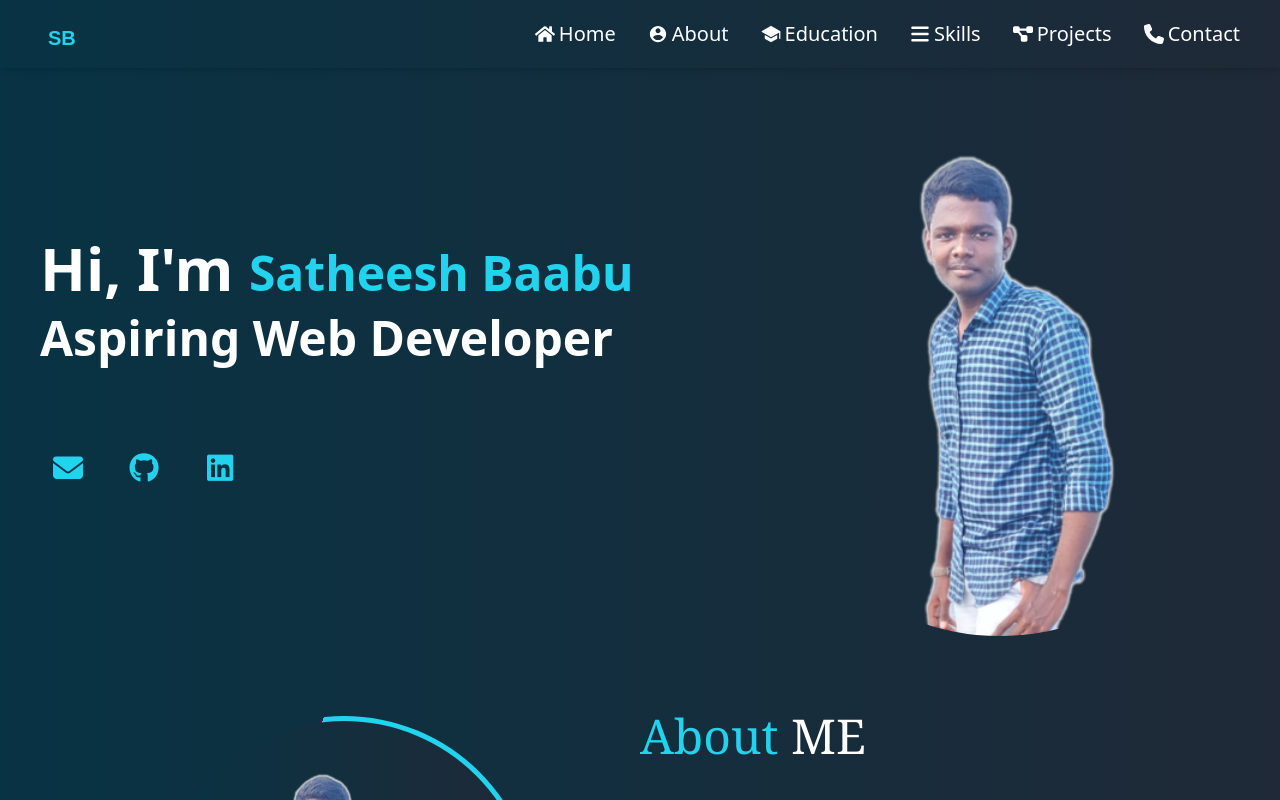
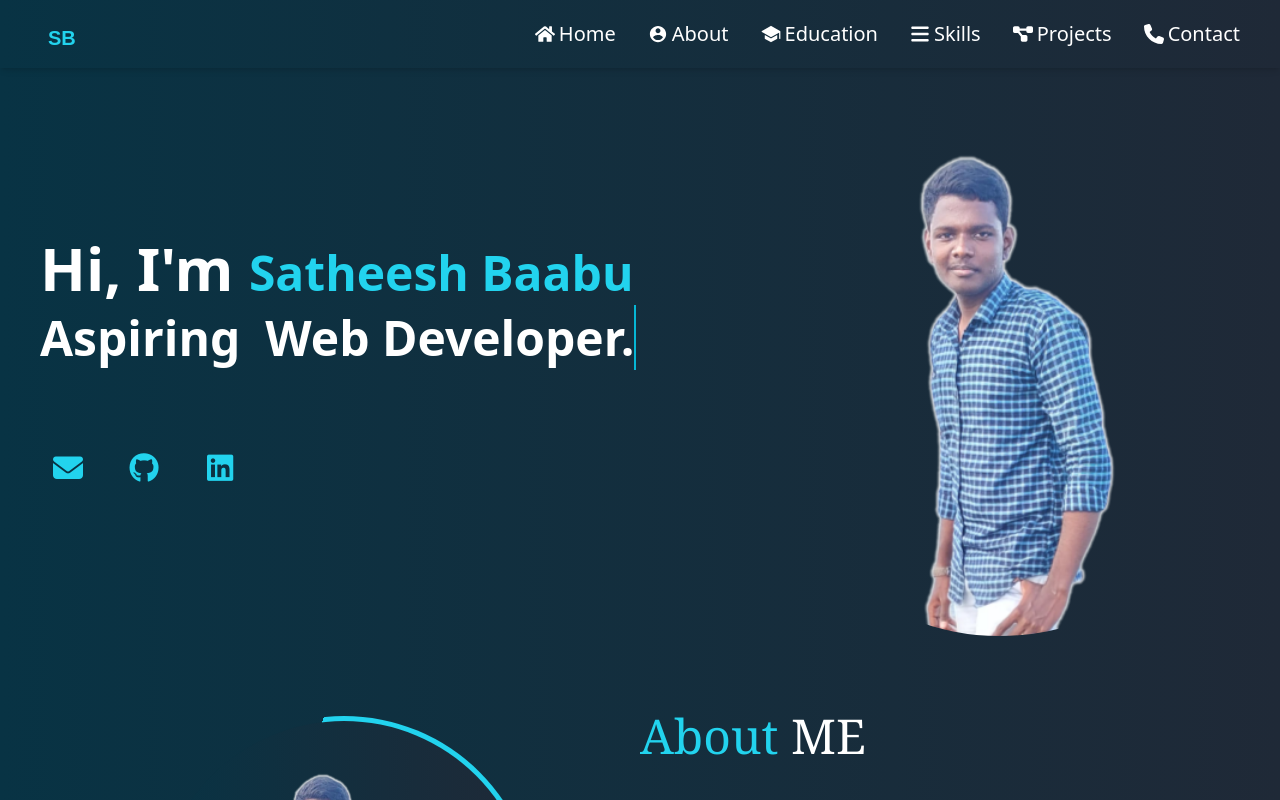
Before and after one commit to Satheesh-Baabu/Portfolio, a React (Vite) app: page / in a window 1280 px wide. Shown: the top 800 px of the page. Built offline with nearby package versions, Linux system fonts and the light colour scheme.

Commit message:
Home typing animation

```diff
--- a/src/Components/Developer.jsx
+++ b/src/Components/Developer.jsx
@@ -1,8 +1,10 @@
 import React from 'react'
 
 function Developer() {
+  var date =new Date;
+  var year= date.getFullYear();
   return (
-    <div className='text-center text-white bg-gradient-to-r from-cyan-950 to-gray-800 p-3'>&copy; Developed by <b className='text-cyan-400'><a href='/'>Satheesh Baabu</a></b>. All rights reserved </div>
+    <div className='text-center text-white bg-gradient-to-r from-cyan-950 to-gray-800 p-3'>&copy; {year}&nbsp;Developed by <b className='text-cyan-400'><a href='/'>Satheesh Baabu</a></b>. All rights reserved. </div>
   )
 }
 
--- /dev/null
+++ b/src/Components/Typewriter.jsx
@@ -0,0 +1,46 @@
+import React, { useEffect, useState } from "react";
+
+const Typewriter = ({ phrases, period = 2000 }) => {
+  const [text, setText] = useState("");
+  const [isDeleting, setIsDeleting] = useState(false);
+  const [loopNum, setLoopNum] = useState(0);
+  const [delta, setDelta] = useState(200 - Math.random() * 100);
+
+  useEffect(() => {
+    const handleTyping = () => {
+      const i = loopNum % phrases.length;
+      const fullTxt = phrases[i];
+
+      if (isDeleting) {
+        setText(fullTxt.substring(0, text.length - 1));
+      } else {
+        setText(fullTxt.substring(0, text.length + 1));
+      }
+
+      if (!isDeleting && text === fullTxt) {
+        setTimeout(() => setIsDeleting(true), period);
+        setDelta(period);
+      } else if (isDeleting && text === "") {
+        setIsDeleting(false);
+        setLoopNum((prev) => prev + 1);
+        setDelta(500);
+      } else {
+        setDelta(200 - Math.random() * 100);
+      }
+    };
+
+    const ticker = setTimeout(handleTyping, delta);
+
+    return () => clearTimeout(ticker);
+  }, [text, isDeleting, delta, loopNum, phrases, period]);
+
+  return (
+    <h1>
+      <a href="#" className="typewrite">
+        <span className="wrap">Aspiring &nbsp;{text}</span>
+        <span className="border-r-2 border-cyan-500 animate-blink"></span>
+      </a>
+    </h1>
+  );
+};
+export default Typewriter;
--- a/src/pages/Home.jsx
+++ b/src/pages/Home.jsx
@@ -7,6 +7,7 @@ import ContactButtons from '../Components/ContactButtons'
 import Education from './Education'
 import Skills from './Skills'
 import Projects from './Projects'
+import Typewriter from '../Components/Typewriter'
 
 
 function Home() {
@@ -18,7 +19,7 @@ function Home() {
         <div className='pt-24 px-10 h-fit flex flex-col md:flex-row place-items-center space-evenly'>
           <div className=' basis-3/4'>
             <h1 className='text-white md:text-6xl sm:text-4xl text-3xl font-bold'>Hi, I'm <span className='text-cyan-400 text-4xl sm:text-5xl'>Satheesh Baabu</span></h1>
-            <h3 className='text-white md:text-5xl sm:text-4xl text-4xl mt-4 font-semibold'>Aspiring Web Developer</h3>
+            <h3 className='text-white md:text-5xl sm:text-4xl text-4xl mt-4 font-semibold'><Typewriter phrases={["Web Developer.","MERN Developer.","Full Stack Developer."]} period={1500}/></h3>
             <ContactButtons btnprop={"sm:mt-20 mt-10 mr-5"}/>
             {/* <p className='text-white mt-9'>Lorem ipsum dolor sit, amet consectetur adipisicing elit. Quas fuga eos debitis quaerat molestias ipsum aspernatur culpa id nostrum aliquam, ipsam harum sunt est ex? Dolores vel quod facilis sapiente.</p> */}
           </div>
```
